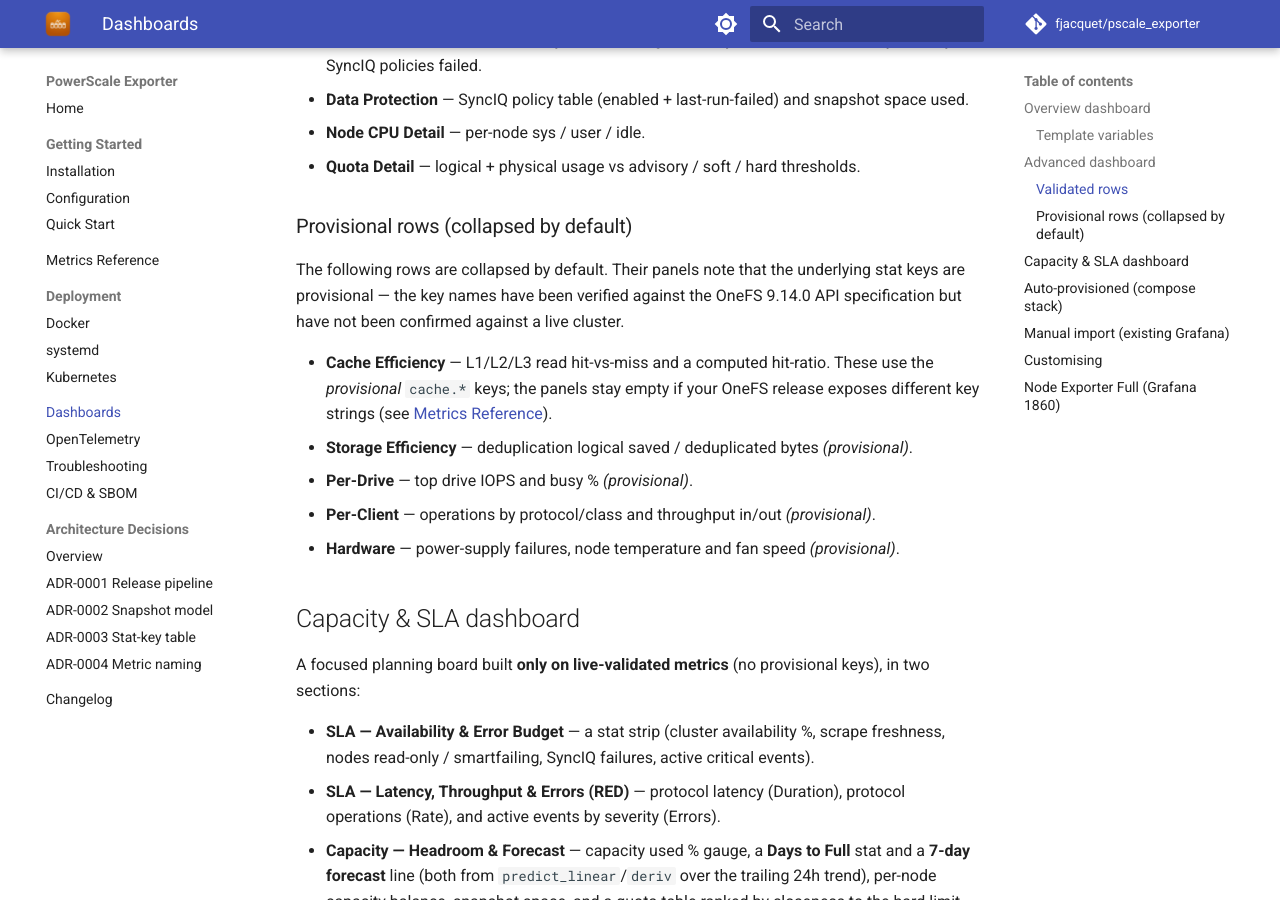
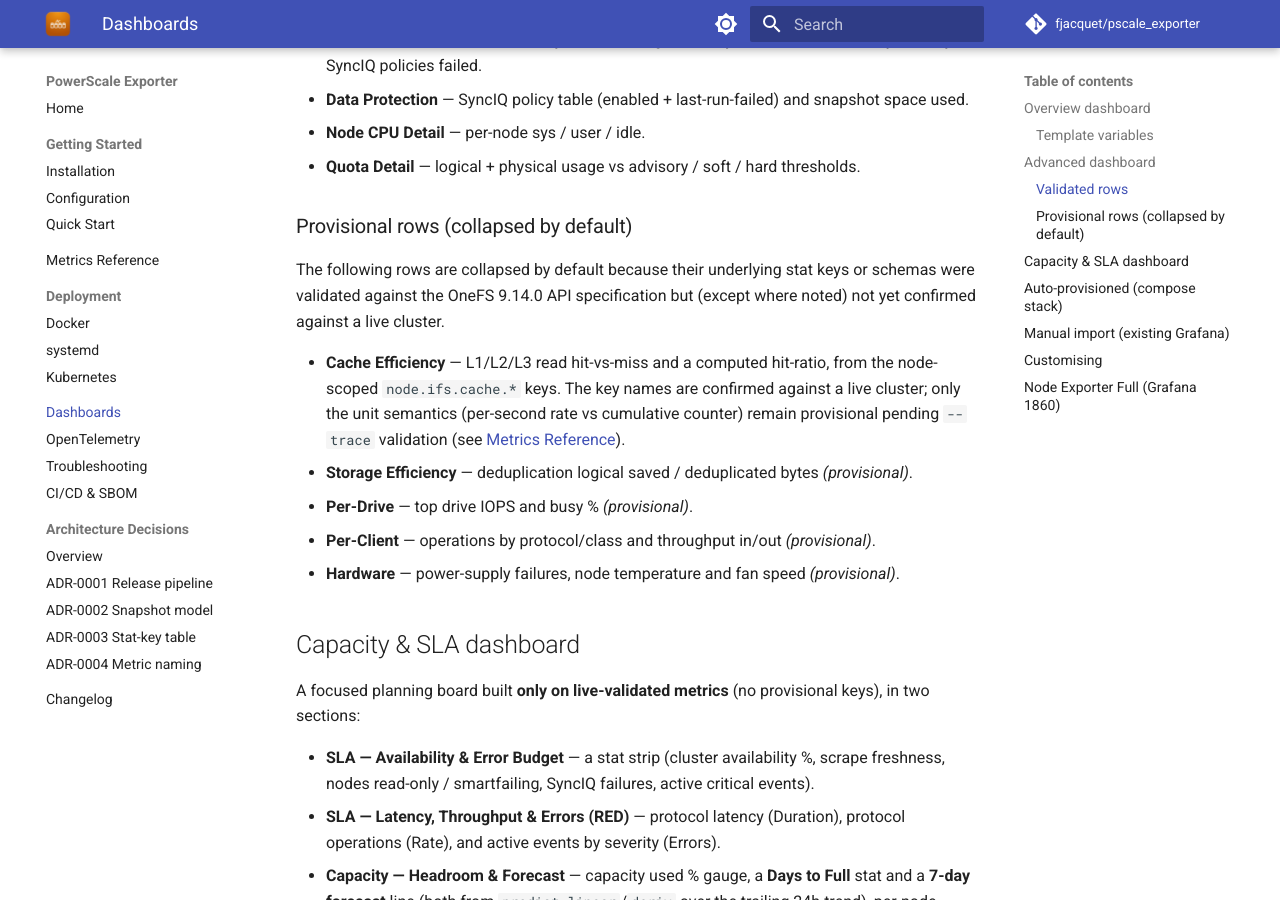
Before and after one commit to fjacquet/pscale_exporter, an MkDocs documentation site: the page built from docs/dashboards.md, in a window 1280 px wide and 900 px high, scrolled down 1704 px. Built offline with MkDocs 1.6.1 and Material for MkDocs 9.7.7, drawn with Linux system fonts in a browser that asks for light colours; comment, search, counter and statistics services are not loaded.

Commit message:
docs: fix cache section link and document full ISI_PRIV_* privilege set

```diff
--- a/docs/dashboards.md
+++ b/docs/dashboards.md
@@ -58,13 +58,14 @@ the Overview board.
 
 ### Provisional rows (collapsed by default)
 
-The following rows are collapsed by default. Their panels note that the underlying stat
-keys are provisional — the key names have been verified against the OneFS 9.14.0 API
-specification but have not been confirmed against a live cluster.
+The following rows are collapsed by default because their underlying stat keys or schemas
+were validated against the OneFS 9.14.0 API specification but (except where noted) not yet
+confirmed against a live cluster.
 
-- **Cache Efficiency** — L1/L2/L3 read hit-vs-miss and a computed hit-ratio. These use the
-  *provisional* `cache.*` keys; the panels stay empty if your OneFS release exposes
-  different key strings (see [Metrics Reference](metrics.md#cache-provisional)).
+- **Cache Efficiency** — L1/L2/L3 read hit-vs-miss and a computed hit-ratio, from the
+  node-scoped `node.ifs.cache.*` keys. The key names are confirmed against a live cluster;
+  only the unit semantics (per-second rate vs cumulative counter) remain provisional pending
+  `--trace` validation (see [Metrics Reference](metrics.md#cache)).
 - **Storage Efficiency** — deduplication logical saved / deduplicated bytes *(provisional)*.
 - **Per-Drive** — top drive IOPS and busy % *(provisional)*.
 - **Per-Client** — operations by protocol/class and throughput in/out *(provisional)*.
```
Also changed, not shown: docs/getting-started/configuration.md (+9 -2 lines), docs/getting-started/installation.md (+5 -4 lines).
